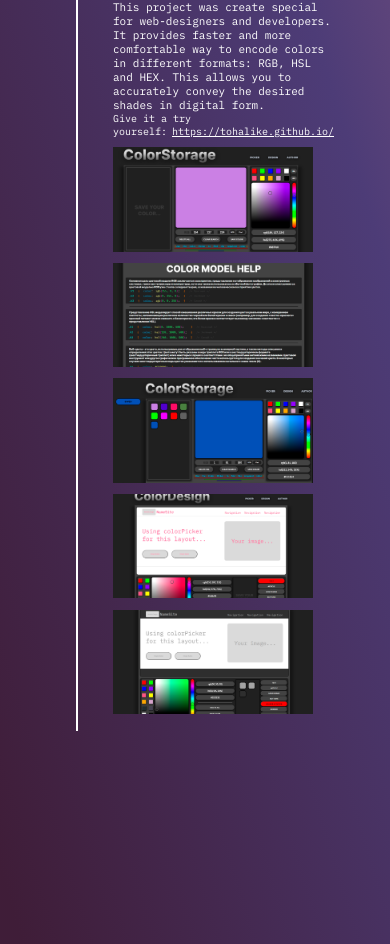
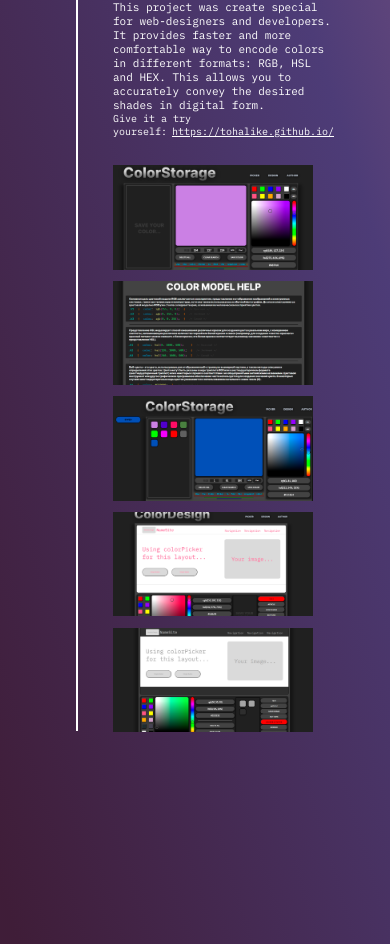
Before and after one commit to TohaLike/anton__portfolio, a React (Create React App) app: page / in a window 390 px wide. Shown: the part 1305-2249 px from the top of the page. Built offline with nearby package versions, Linux system fonts and the light colour scheme.

Commit message:
updated adaptive

```diff
--- a/src/components/historyTwo/css/Adaptive.css
+++ b/src/components/historyTwo/css/Adaptive.css
@@ -1,5 +1,6 @@
 .history__container__two {
    margin-top: 5px;
+   grid-template-rows: repeat(7, 20px);
 }
 
 .image__container__two {
@@ -31,9 +32,9 @@
 }
 
 @media only screen and (max-width: 1040px) {
-   /* .image__container__two {
+   .image__container__two {
       margin-top: 34px;
-   } */
+   }
 
    .border__line__two {
       height: 630px;
@@ -60,21 +61,12 @@
    .border__line__two {
       height: 945px;
    }
-
-   /*
-   .image__container__two {
-      margin-top: 26px;
-   } */
 }
 
 @media only screen and (max-width: 600px) {
    .border__line__two {
       height: 783px;
    }
-
-   /* .image__container__two {
-      margin-top: 0px;
-   } */
 }
 
 @media only screen and (max-width: 430px) {
```
